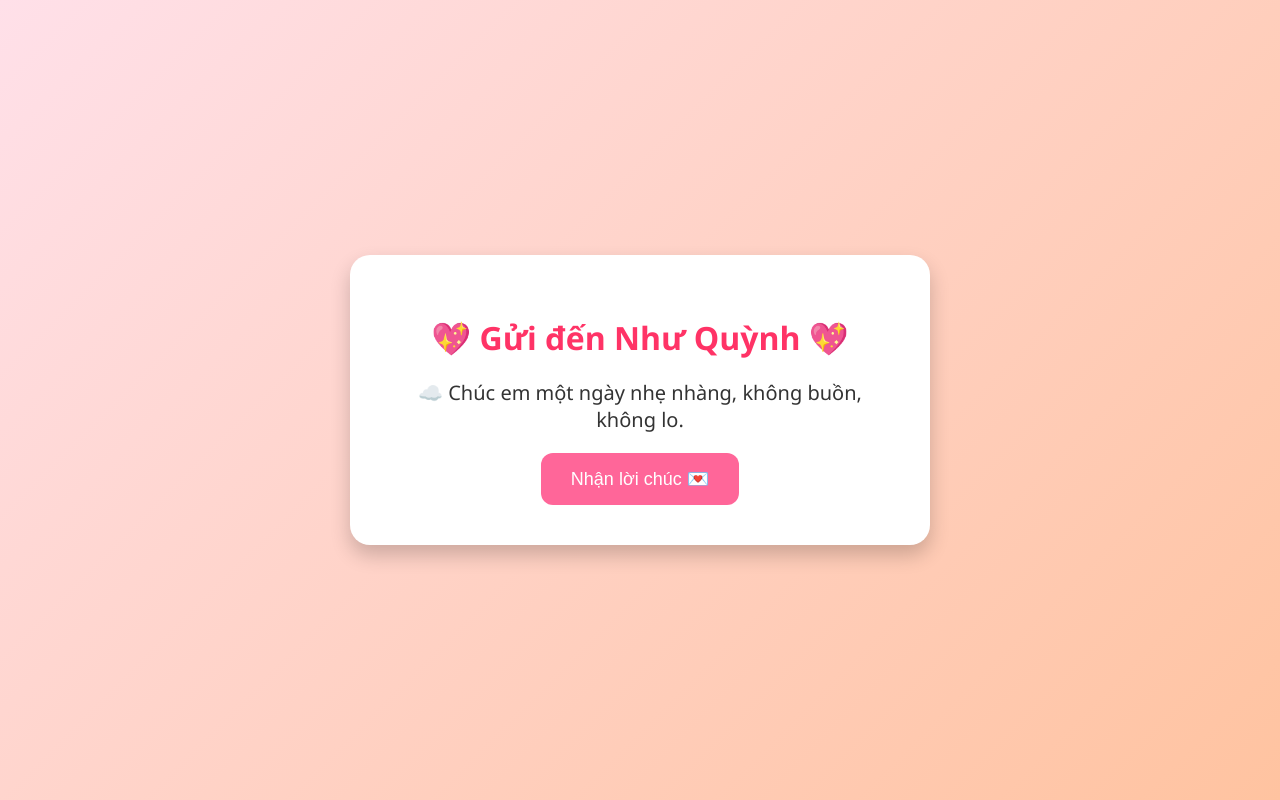
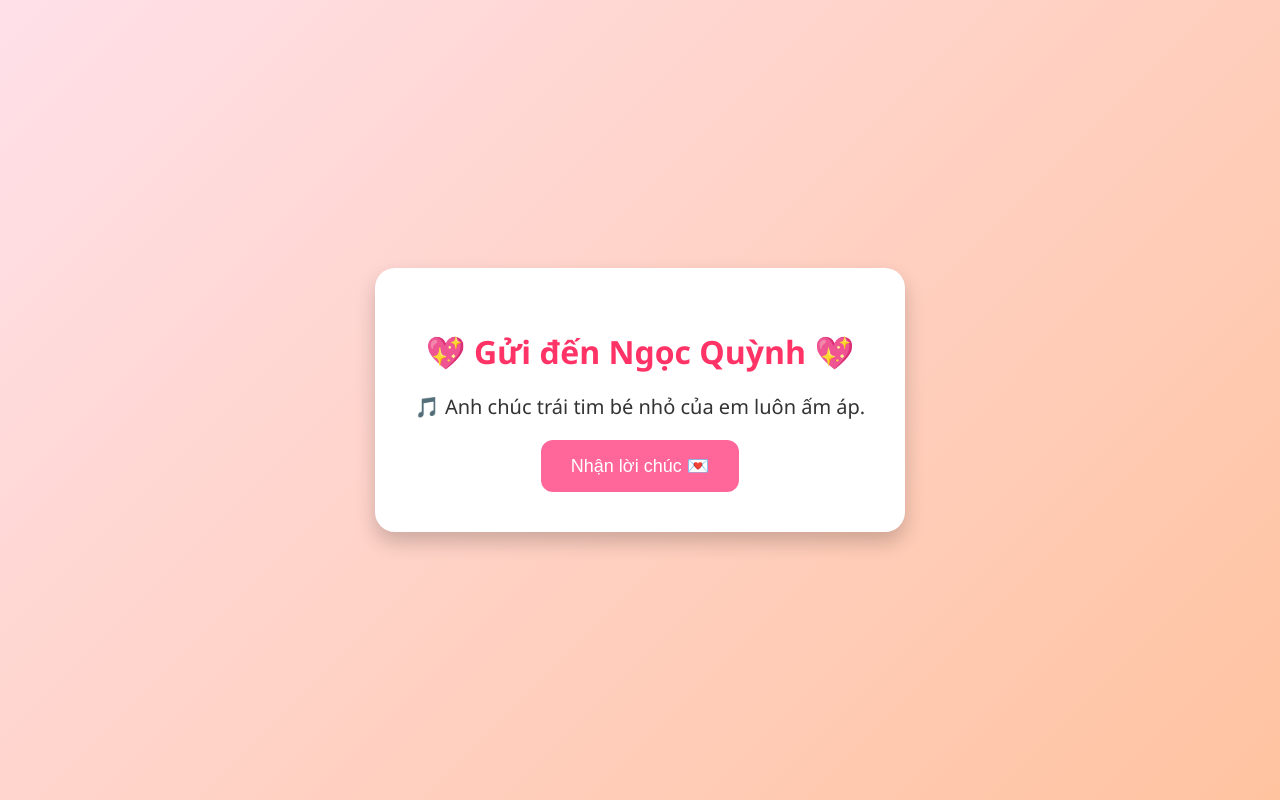
Before and after one commit to TRANDUYTHINH/tinhyeu, a plain HTML site: page index.html in a window 1280 px wide. Both pictures are taken after a click on the button "Nhận lời chúc 💌". Drawn offline with Linux system fonts and the light colour scheme.

Commit message:
Add files via upload

```diff
--- a/index.html
+++ b/index.html
@@ -7,7 +7,7 @@
 </head>
 <body>
   <div class="container">
-    <h1>💖 Gửi đến Như Quỳnh 💖</h1>
+    <h1>💖 Gửi đến Ngọc Quỳnh 💖</h1>
     <p class="message" id="loveMessage">Nhấn vào nút bên dưới để nhận lời chúc nha 😘</p>
     <button onclick="showWish()">Nhận lời chúc 💌</button>
   </div>
--- a/script.js
+++ b/script.js
@@ -4,10 +4,12 @@ function showWish() {
     "☀️ Mỗi ngày bên em đều là một ngày tuyệt vời.💕",
     "🍀 Chúc em lúc nào cũng xinh đẹp và hạnh phúc như bây giờ.",
     "💕 Chỉ cần em vui, anh cũng vui.",
+     "TÁC GIẢ : YEN ANH!.",
     "🌟 Anh chúc công chúa của anh luôn rạng rỡ như ánh nắng.",
     "☁️ Chúc em một ngày nhẹ nhàng, không buồn, không lo.",
     "🎵 Anh chúc trái tim bé nhỏ của em luôn ấm áp.",
     "🍫 Chúc cô bé ngọt ngào của anh luôn hạnh phúc như kẹo.",
+    "TÁC GIẢ LÀM RA : YEN ANH",
     "🐻 Chúc gấu nhỏ của anh luôn được yêu thương thật nhiều."
   ];
 
```
